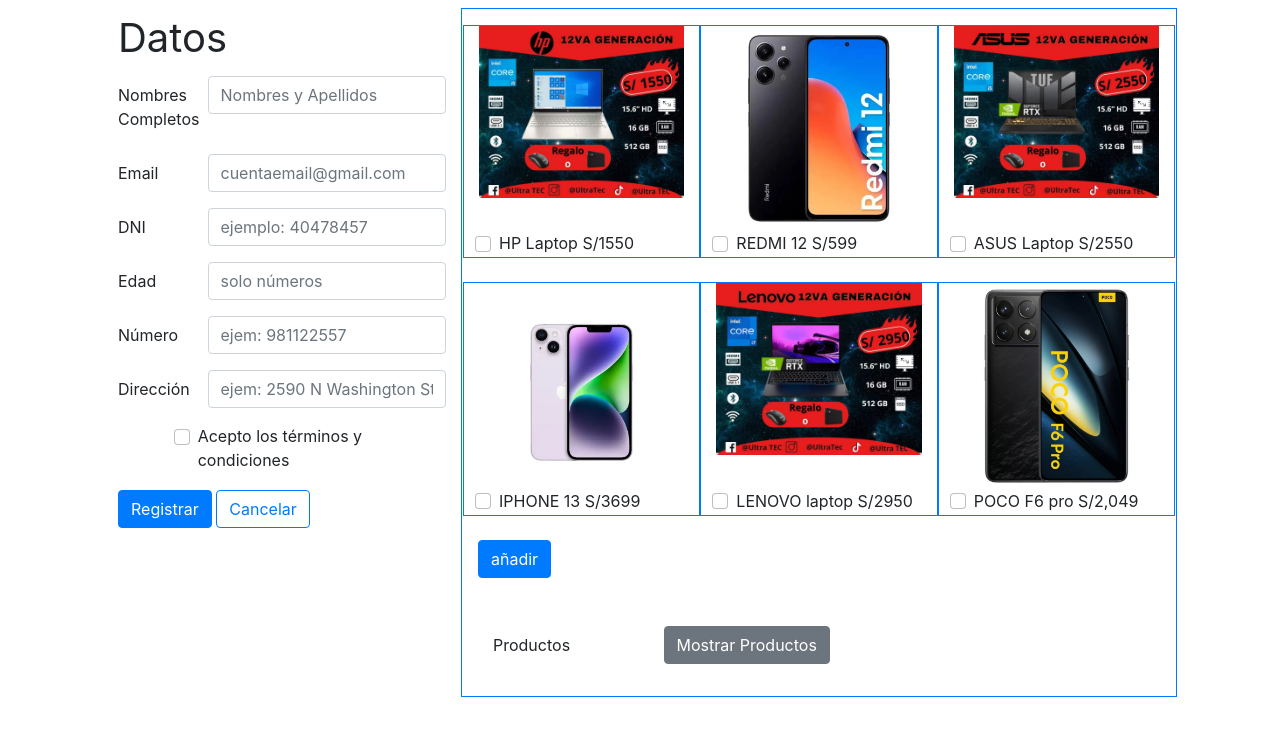
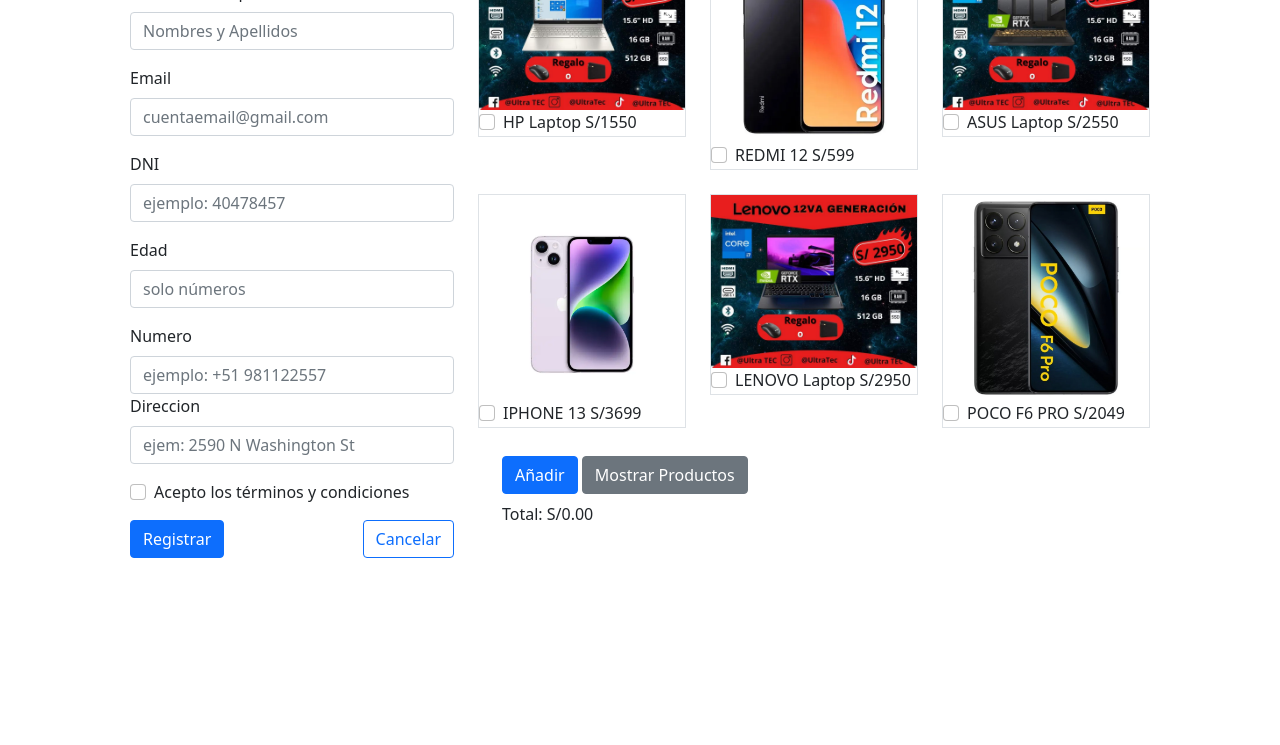
Before and after one commit to MrSek18/entregable-js, a plain HTML site: page Formulario1/index.html in a window 1280 px wide. Shown: the part 112-857 px from the top of the page. After the commit the page ends 800 px from the top, so only its background shows below. Drawn offline with nearby package versions, Linux system fonts and the light colour scheme.

Commit message:
finished

```diff
--- a/Formulario1/MiJavaScript.js
+++ b/Formulario1/MiJavaScript.js
@@ -3,9 +3,24 @@
   xdni=document.fm1.txtdni.value;
   xedad=document.fm1.txtedad.value;
   xemail = document.fm1.txtemail.value;
-    xest=document.fm1.estudios.value;
   xacepto=document.fm1.txtcond.checked;
-    xs=document.fm1.sexo;
+  xnumero=document.fm1.txtnumero.value;
+  xdirec = document.fm1.txtdirec.value;
+
+  if(xdirec.length == "0"){
+    alert("Ingrese una dirección válida")
+    return;
+  }
+
+  if(xnumero.length == "0"){
+    alert("Ingrese el numero de contacto")
+  }
+  if(isNaN(xnumero)){
+    alert("El numero telefónico solo puede contener numeros");
+    return
+  }
+
+
 
   if(xnom.length=='0')
   {
@@ -51,25 +66,34 @@
       return;
   }
 
-    if (xest.length=='0'){
-        alert("Error: Elija Estudios.");
-        return;
-    }
-
-    resultado="";
-    for(var i=0;i<xs.length;i++){
-        if(xs[i].checked)
-        resultado=xs[i].value;
-    }
-    if(resultado.length=='0'){
-        alert("debes marcar el sexo");
-        return;
-    }
 
   if (!xacepto){
       alert("Error: Acepte Condiciones.");
       return;
   }
+
+  if(checkList() != true){
+    alert("Escoja al menos un producto");
+    return;
+  }
+
+
+  let total = 0;
+  let productosMarcados = [];
+    const checkboxes = document.fm2.querySelectorAll('input[type="checkbox"]');
+
+    checkboxes.forEach(checkbox => {
+        if (checkbox.checked) {
+            productosMarcados.push(checkbox.name);
+            total += parseFloat(checkbox.value);
+
+        }
+    });
+
+  localStorage.setItem("productosSeleccionados", JSON.stringify(productosMarcados));
+  localStorage.setItem("totalSeleccionado", total.toFixed(2));
+
+
 
   document.fm1.action="./ver_datos.html";
   document.fm1.method="GET";
@@ -77,54 +101,60 @@
   }
 
 
-    // function obt_products(){
-    //   productos_checked = [];
-    //   let products = []; // Inicializa el array
 
-    //   for(let i = 0; i <= 5; i++) {
-    //     products[i] = document.fm2[`p${i + 1}`].checked; // Accede al valor del input utilizando la concatenación
-    //   }
+  function checkList() {
+    const list = document.getElementById("productListItems");
+    const listItems = list.getElementsByTagName("li");
 
-    //   console.log(products); // Muestra el array de productos
+    if (listItems.length > 0) {
+        return true;
+    } else {
+        return false;
+    }
+  }
 
 
-    // }
-
-    // obt_products();
-
-    // p2 = document.getElementById("p6").textContent;
-    // console.log(p2)
-
-
-    // p1 = document.fm2.p6.value;
-
-    // console.log(p1)
-
-
+  let clicks = 0;
 
 function checkeds() {
-      let productosMarcados = []; // Inicializa el array para los productos marcados
+    let productosMarcados = [];
+    let total = 0;
 
-      // Selecciona solo los checkboxes dentro del formulario fm2
     const checkboxes = document.fm2.querySelectorAll('input[type="checkbox"]');
 
     // Recorre cada checkbox
     checkboxes.forEach(checkbox => {
-          if (checkbox.checked) { // Verifica si el checkbox está marcado
-              productosMarcados.push(checkbox.name); // Agrega el valor al array
+        if (checkbox.checked) {
+            productosMarcados.push(checkbox.name);
+            total += parseFloat(checkbox.value);
         }
     });
-      console.log(productosMarcados)
+
+    let lista = document.getElementById("productListItems");
+
+    function listingProducts() {
+        for (let i = 0; i < productosMarcados.length; i++) {
+            let product = document.createElement("li");
+            product.textContent = productosMarcados[i];
+            product.classList.add("list-group-item");
+            lista.appendChild(product);
+        }
+    }
+
+    if (clicks === 0) {
+        listingProducts();
+        clicks = 1;
+    } else {
+        lista.innerHTML = "";
+        listingProducts();
+    }
+    checkList();
+
+    const totalElement = document.getElementById("totalPrice");
+    totalElement.textContent = `Total: S/${total.toFixed(2)}`;
+}
 
 
-      for(producto of productosMarcados){
-
-       document.createElement("p");
-        document.getElementById("productList")
-
-      }
-      // Muestra el array de productos marcados
-    }
 
 
 
@@ -132,12 +162,11 @@
 
   document.getElementById('showProductsButton').addEventListener('click', function() {
     var productList = document.getElementById('productList');
-      productList.classList.toggle('hidden'); // Alterna la clase 'hidden'
+    productList.classList.toggle('hidden');
   });
 
 
   function Recupera_Datos(){
-     // Recuperar los datos enviados por POST
    var formData = new URLSearchParams(window.location.search);
    var datos = "";
    var campos = {
@@ -145,16 +174,29 @@
      "txtemail": "Email",
      "txtdni": "DNI",
      "txtedad": "Edad",
-       "estudios": "Estudios",
-       "sexo": "Sexo",
-       "txtcond": "Aceptó Condiciones"
+     "txtnumero": "Numero de contacto",
+     "txtdirec": "Dirección de entrega",
    };
 
    formData.forEach(function (value, key) {
-       datos += campos[key].toUpperCase() + " >> " + value.toUpperCase() + "<br>";
-
+    if (key !== "txtcond") {
+        datos += campos[key].toUpperCase() + ": " + value.toUpperCase() + "<br>";
+    }
   });
-     // Mostrar los datos en la página
    document.getElementById("datos_informacion").innerHTML = datos;
 
+  const productosSeleccionados = JSON.parse(localStorage.getItem("productosSeleccionados")) || [];
+  const receivedProductsList = document.getElementById("receivedProducts");
+
+  productosSeleccionados.forEach(function (producto) {
+      let listItem = document.createElement("li");
+      listItem.textContent = producto;
+      listItem.classList.add("list-group-item");
+      receivedProductsList.appendChild(listItem);
+  });
+  const totalSeleccionado = localStorage.getItem("totalSeleccionado") || "0.00";
+  const totalElement = document.createElement("p");
+  totalElement.textContent = `Total: S/${totalSeleccionado}`;
+  receivedProductsList.appendChild(totalElement);
+
   }
--- a/Formulario1/index.html
+++ b/Formulario1/index.html
@@ -4,167 +4,131 @@
     <meta charset="UTF-8">
     <meta http-equiv="X-UA-Compatible" content="IE=edge">
     <meta name="viewport" content="width=device-width, initial-scale=1.0">
-    <title>Document</title>
+    <title>tienda</title>
     <link rel="stylesheet" href="css/bootstrap.min.css">
 	<link rel="stylesheet" href="style.css">
-	<link href="https://stackpath.bootstrapcdn.com/bootstrap/4.5.2/css/bootstrap.min.css" rel="stylesheet">
-
 </head>
 <body>
-    <div class="container p-5">
-		<h1 class="text-center mb-4">TEC SENATI</h1>
-		<div class="row">
-			<div class="col-lg-4 ">
+<div class="container">
+
+    <div class="row p-5">
+        <div class="col-lg-4">
             <form name="fm1" role="form">
                 <fieldset>
-						<legend class="fs-1 ">Datos</legend>
-						<div class="row mb-3">
-						  <label for="inputEmail3" class="col-sm-3 col-form-label">Nombres Completos</label>
-						  <div class="col-sm-9">
-							<input type="text" name="txtnom" placeholder="Nombres y Apellidos"  class="form-control"   required/>
+                    <legend>Datos de envío</legend>
+                    <div class="mb-3">
+                        <label for="txtnom" class="form-label">Nombres Completos</label>
+                        <input type="text" name="txtnom" placeholder="Nombres y Apellidos" class="form-control" required />
                     </div>
+                    <div class="mb-3">
+                        <label for="txtemail" class="form-label">Email</label>
+                        <input type="email" class="form-control" placeholder="cuentaemail@gmail.com" name="txtemail" required />
                     </div>
-						<div class="row mb-3">
-							<label for="inputEmail3" class="col-sm-3 col-form-label">Email</label>
-							<div class="col-sm-9">
-							  <input type="email" class="form-control" placeholder="cuentaemail@gmail.com" name="txtemail">
+                    <div class="mb-3">
+                        <label for="txtdni" class="form-label">DNI</label>
+                        <input type="text" class="form-control" placeholder="ejemplo: 40478457" name="txtdni" required />
                     </div>
+                    <div class="mb-3">
+                        <label for="txtedad" class="form-label">Edad</label>
+                        <input type="number" class="form-control" placeholder="solo números" name="txtedad" required />
                     </div>
-						<div class="row mb-3">
-						  <label for="inputPassword3" class="col-sm-3 col-form-label">DNI</label>
-						  <div class="col-sm-9">
-							<input type="text" class="form-control" placeholder="ejemplo: 40478457" name="txtdni">
+                    <div class="mb-3"></div>
+                        <label for="txtnumero" class="form-label">Numero</label>
+                        <input type="text" class="form-control" placeholder="ejemplo: +51 981122557" name="txtnumero" required />
+
+					<div class="mb-3">
+                        <label for="txtdirec" class="form-label">Direccion</label>
+                        <input type="text" name="txtdirec" placeholder="ejem: 2590 N Washington St" class="form-control" required />
                     </div>
+                    <div class="form-check mb-3">
+                        <input class="form-check-input" type="checkbox" name="txtcond" value="Si" id="acceptConditions" required />
+                        <label class="form-check-label" for="acceptConditions">Acepto los términos y condiciones</label>
                     </div>
-						<div class="row mb-3">
-							<label for="inputPassword3" class="col-sm-3 col-form-label">Edad</label>
-							<div class="col-sm-9">
-							  <input type="number" class="form-control" placeholder="solo números" name="txtedad">
+                    <div class="d-flex justify-content-between">
+                        <button type="submit" class="btn btn-primary" onclick="verificar()">Registrar</button>
+                        <button type="reset" class="btn btn-outline-primary">Cancelar</button>
                     </div>
+                </fieldset>
+            </form>
 		</div>
-						<div class="row mb-3">
-							<label for="inputPassword3" class="col-sm-3 col-form-label">Número</label>
-							<div class="col-sm-9">
-							  <input type="number" class="form-control" placeholder="ejem: 981122557" name="txtedad">
-							</div>
-						</div>
-						<div class="row mb-3">
-							<label for="inputEmail3" class="col-sm-3 col-form-label">Dirección</label>
-							<div class="col-sm-9">
-							  <input type="text" name="txtnom" placeholder="ejem: 2590 N Washington St
-							  "  class="form-control"   required/>
-							</div>
-						  </div>
-
-						<!-- <fieldset class="row mb-3">
-						  <legend class="col-form-label col-sm-2 pt-0">Sexo</legend>
-						  <div class="col-sm-10">
-							<div class="form-check">
-							  <input class="form-check-input" type="radio" name="sexo" value="Masculino">
-							  <label class="form-check-label" for="gridRadios1">
-								Masculino
-							  </label>
-							</div>
-							<div class="form-check">
-							  <input class="form-check-input" type="radio" name="sexo" value="Femenino">
-							  <label class="form-check-label" for="gridRadios2">
-								Femenino
-							  </label>
-							</div>
-						  </div>
-						</fieldset>                   -->
-						<div class="row mb-3">
-							<div class="col-sm-10 offset-sm-2">
-								<div class="form-check">
-									<input class="form-check-input" type="checkbox" name="txtcond" value="Si">
-									<label class="form-check-label" for="gridCheck1">
-										Acepto los términos y condiciones
-									</label>
+		<div class="col-lg-8">
+            <form name="fm2" role="form">
+                <div class="row">
+                    <div class="col-lg-4 col-md-6 mb-4">
+                        <div class="border d-flex flex-column">
+                            <img src="products/1.jpg" class="img-fluid" alt="HP Laptop">
+                            <div class="form-check mt-auto">
+                                <input class="form-check-input" type="checkbox" name="HP Laptop" value="1550" id="hpLaptop">
+                                <label class="form-check-label" for="hpLaptop">HP Laptop S/1550</label>
                             </div>
                         </div>
                     </div>
-						<button type="submit" class="btn btn-primary" onclick="verificar()">Registrar</button>
-						<button type="reset" class="btn btn-outline-primary">Cancelar</button>
-					</fieldset>
-				</form>
-			</div>
-			<div class="col-lg-8 border border-primary p-3">
-				<form name="fm2" role="form">
-					<div class="row">
-						<div class="col-lg-4 col-md-6 mb-4 border border-primary d-flex flex-column"> <!-- Agregar clases para el espaciado y el diseño responsivo -->
-							<img src="products/1.jpg" class="img-fluid" alt="">
+                    <div class="col-lg-4 col-md-6 mb-4">
+                        <div class="border  d-flex flex-column">
+                            <img src="products/4.jpg" class="img-fluid" alt="REDMI 12">
                             <div class="form-check mt-auto">
-								<input class="form-check-input" type="checkbox" name="HP Laptop" value="1550" id="flexCheckDefault">
-								<label class="form-check-label" for="flexCheckDefault" id="p1">HP Laptop S/1550</label>
-							</div>
-
-						</div>
-						<div class="col-lg-4 col-md-6 mb-4 border border-primary">
-							<img src="products/4.jpg" class="img-fluid" alt="">
-							<div class="form-check">
-								<input class="form-check-input" type="checkbox" name="REDMI 12" value="599" id="flexCheckDefault" >
-								<label class="form-check-label" for="flexCheckDefault" id="p2">REDMI 12 S/599</label>
-							</div>
-
-						</div>
-						<div class="col-lg-4 col-md-6 mb-4 border border-primary d-flex flex-column ">
-							<img src="products/3.jpg" class="img-fluid" alt="">
-							<div class="form-check mt-auto">
-								<input class="form-check-input" type="checkbox" name="ASUS Laptop" value="2550" id="flexCheckDefault">
-								<label class="form-check-label" for="flexCheckDefault" id="p3">ASUS Laptop S/2550</label>
+                                <input class="form-check-input" type="checkbox" name="REDMI 12" value="599" id="redmi12">
+                                <label class="form-check-label" for="redmi12">REDMI 12 S/599</label>
                             </div>
                         </div>
-						<div class="col-lg-4 col-md-6 mb-4 border border-primary">
-							<img src="products/6.jpg" class="img-fluid" alt="">
-							<div class="form-check">
-								<input class="form-check-input" type="checkbox" name="IPHONE 13" value="3699" id="flexCheckDefault">
-								<label class="form-check-label" for="flexCheckDefault" id="p4">IPHONE 13 S/3699</label>
+                    </div>
+                    <div class="col-lg-4 col-md-6 mb-4">
+                        <div class="border  d-flex flex-column">
+                            <img src="products/3.jpg" class="img-fluid" alt="ASUS Laptop">
+                            <div class="form-check mt-auto">
+                                <input class="form-check-input" type="checkbox" name="ASUS Laptop" value="2550" id="asusLaptop">
+                                <label class="form-check-label" for="asusLaptop">ASUS Laptop S/2550</label>
                             </div>
                         </div>
-						<div class="col-lg-4 col-md-6 mb-4 border border-primary d-flex flex-column">
-							<img src="products/2.jpg" class="img-fluid" alt="">
-							<div class="form-check mt-auto"> <!-- Agrega mt-auto para empujar hacia abajo -->
-								<input class="form-check-input" type="checkbox" name="LENOVO laptop" value="2950" id="flexCheckDefault">
-								<label class="form-check-label" for="flexCheckDefault" id="p5">LENOVO laptop S/2950</label>
+                    </div>
+                    <div class="col-lg-4 col-md-6 mb-4">
+                        <div class="border  d-flex flex-column">
+                            <img src="products/6.jpg" class="img-fluid" alt="IPHONE 13">
+                            <div class="form-check mt-auto">
+                                <input class="form-check-input" type="checkbox" name="IPHONE 13" value="3699" id="iphone13">
+                                <label class="form-check-label" for="iphone13">IPHONE 13 S/3699</label>
                             </div>
                         </div>
-
-						<div class="col-lg-4 col-md-6 mb-4 border border-primary">
-							<img src="products/5.jpg" class="img-fluid" alt="">
-							<div class="form-check">
-								<input class="form-check-input" type="checkbox" name="POCO F6 PRO" value="2049" id="flexCheckDefault">
-								<label class="form-check-label" for="flexCheckDefault" id="p6">POCO F6 pro S/2,049</label>
+                    </div>
+                    <div class="col-lg-4 col-md-6 mb-4">
+                        <div class="border  d-flex flex-column">
+                            <img src="products/2.jpg" class="img-fluid" alt="LENOVO Laptop">
+                            <div class="form-check mt-auto">
+                                <input class="form-check-input" type="checkbox" name="LENOVO Laptop" value="2950" id="lenovoLaptop">
+                                <label class="form-check-label" for="lenovoLaptop">LENOVO Laptop S/2950</label>
+                            </div>
+                        </div>
+                    </div>
+                    <div class="col-lg-4 col-md-6 mb-4">
+                        <div class="border  d-flex flex-column">
+                            <img src="products/5.jpg" class="img-fluid" alt="POCO F6 PRO">
+                            <div class="form-check mt-auto">
+                                <input class="form-check-input" type="checkbox" name="POCO F6 PRO" value="2049" id="pocoF6">
+                                <label class="form-check-label" for="pocoF6">POCO F6 PRO S/2049</label>
+                            </div>
+                        </div>
+                    </div>
+                </div>
+            </form>
+            <div class="container mt-1">
+                <div class="row" id="productSection">
+                    <div class="col-sm-9">
+						<button type="button" class="btn btn-primary" onclick="checkeds()">Añadir</button>
+                        <button class="btn btn-secondary" id="showProductsButton">Mostrar Productos</button>
+                        <div id="productList" class="hidden mt-3">
+							<ul id="productListItems" class="list-group"></ul>
+						</div>
+						<div id="totalPrice" class="mt-2">Total: S/0.00</div>
                     </div>
                 </div>
             </div>
 
-				</form>
-				<div>
-					<button type="button" class="btn btn-primary" onclick="checkeds()">añadir</button>
-					<div class="container mt-5">
-						<!-- Sección para el botón y la lista de productos -->
-						<div class="row mb-3" id="productSection">
-							<label for="inputPassword3" class="col-sm-3 col-form-label">Productos</label>
-							<div class="col-sm-9">
-								<button class="btn btn-secondary" id="showProductsButton">Mostrar Productos</button>
-								<div id="productList" class="hidden mt-3"> <!-- Lista oculta inicialmente -->
-									<p>Primarios</p>
-									<p>Bachiller</p>
-									<p>Grado</p>
-									<p>Master</p>
-								</div>
-							</div>
-						</div>
     </div>
     </div>
 
-
 </div>
 
-      </div>
-	<script src="https://code.jquery.com/jquery-3.5.1.slim.min.js"></script>
-    <script src="https://cdn.jsdelivr.net/npm/@popperjs/core@2.9.3/dist/umd/popper.min.js"></script>
-    <script src="https://stackpath.bootstrapcdn.com/bootstrap/4.5.2/js/bootstrap.min.js"></script>
+
     <script src="js/bootstrap.bundle.min.js"></script>
 	<script src="MiJavaScript.js"></script>
 </body>
```
Also changed, not shown: Formulario1/style.css (+7 -1 lines), Formulario1/ver_datos.html (+11 -9 lines). Lines whose indentation alone changed are shown as unchanged.
